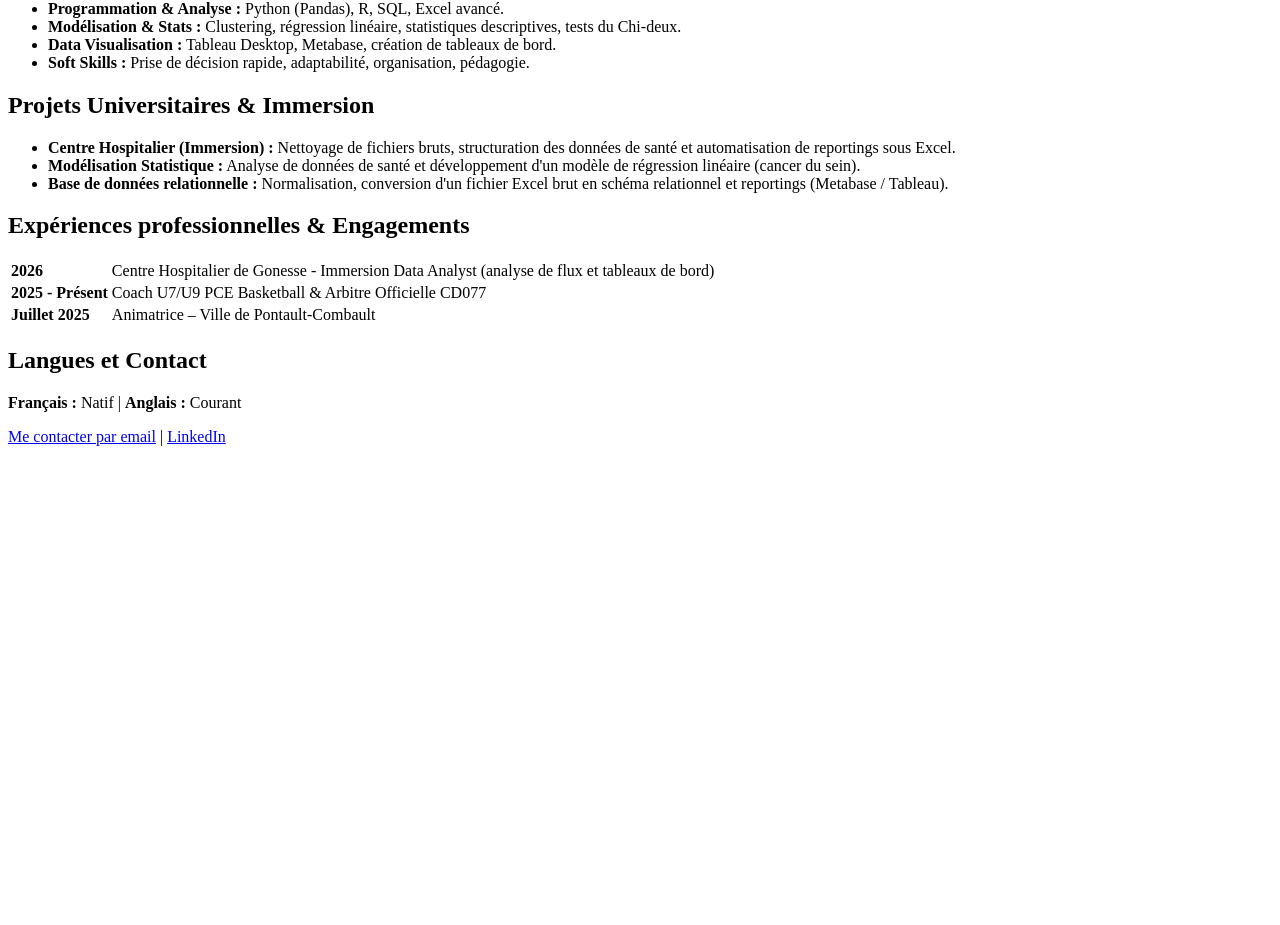
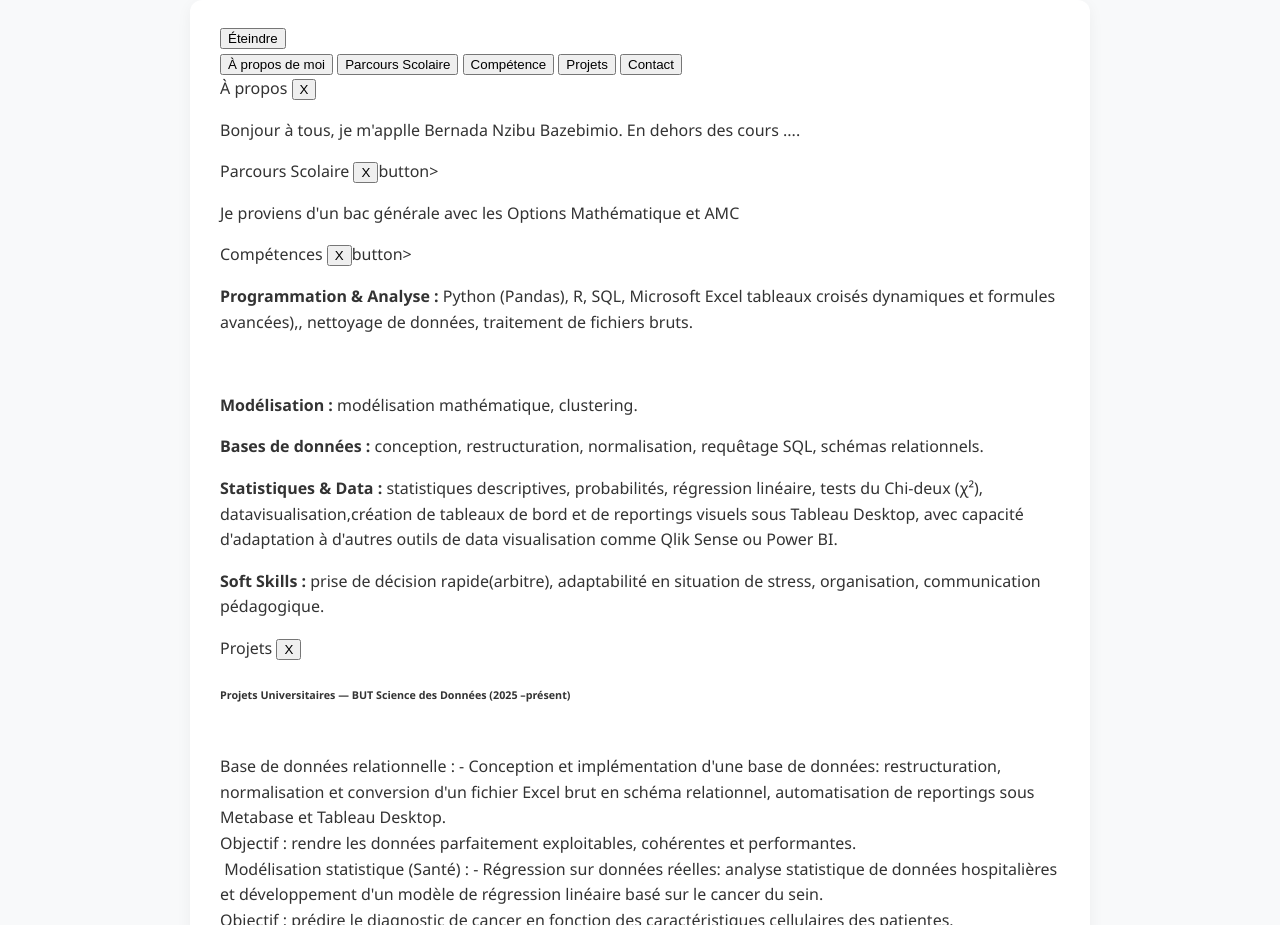
Before and after one commit to nzibubernada305-dotcom/Mon-site-web-, a plain HTML site: page index.html in a window 1280 px wide. Shown: the part 217-1142 px from the top of the page. Before the commit the page ends 800 px from the top, so only its background shows below. Drawn offline with Linux system fonts and the light colour scheme.

Commit message:
Revise index.html with new layout and content
Updated the HTML structure and added new sections for skills, projects, and contact information.

```diff
--- a/index.html
+++ b/index.html
@@ -1,71 +1,121 @@
 <!DOCTYPE html>
 <html lang="fr">
-<head>
-    <meta charset="UTF-8">
-    <title>Bernada Nzibu Bazebimio - Portfolio Data Analyst</title>
-    <link rel="stylesheet" href="style.css">
-</head>
-<body>
+    <head>
+        <meta charset="UTF-8">
+         <meta name="viewport" content="width=device-width, initial-scale=1">
+        <title></title>
+        <link rel="stylesheet" href="mon_site_web.css">
+        <script src="script.js" defer></script>
+    </head>
+    <header> Bienvenue sur mon site🤩</header>
+    <h1> Bernada's Site </h1>
+    <section id="desktop" class="hidden">
+        <button id="shutdown">Éteindre</button>
+        <div class="icons">
+            <button id="icon" data-target="about">À propos de moi</button>
+            <button id="icon" data-target="education">Parcours Scolaire</button>
+            <button id="icon" data-target="skills">Compétence</button>
+            <button id="icon" data-target="projects">Projets</button>
+            <button id="icon" data-target="contacts">Contact</button>
 
-    <header>
-        <!--<img class="photo_profil" src="bernada.jpg" alt="Photo de Bernada Nzibu Bazebimio">-->
-        <h1>Bernada Nzibu Bazebimio</h1>
-        <p class="tagline">Étudiante en BUT2 Science des Données | Recherche d'alternance (Octobre 2026)</p>
-        <p>
-            Bonjour et bienvenue sur mon site ! Actuellement en deuxième année de BUT Science des Données à l'IUT de Villetaneuse (USPN),
-            je me passionne pour l'analyse de données, l'optimisation des effectifs et les enjeux RH par la donnée.
-            Je parle couramment le français et l'anglais, ce qui me permet de collaborer efficacement dans des environnements variés.
-        </p>
-    </header>
+            <!-- profil,projets univ-->
+         <div id="about" class="win hidden">
+             <div class="win-head">
+                 <span>À propos</span>
+                 <button class="close">X</button>
+             </div>
+             <div class="win-body">
+                 <p> Bonjour à tous, je m'applle Bernada Nzibu Bazebimio. En dehors des cours ....</p>
+             </div>
+         </div>
 
 
-    <section>
-        <h2>Mes Compétences</h2>
-        <ul>
-            <li><strong>Programmation & Analyse :</strong> Python (Pandas), R, SQL, Excel avancé.</li>
-            <li><strong>Modélisation & Stats :</strong> Clustering, régression linéaire, statistiques descriptives, tests du Chi-deux.</li>
-            <li><strong>Data Visualisation :</strong> Tableau Desktop, Metabase, création de tableaux de bord.</li>
-            <li><strong>Soft Skills :</strong> Prise de décision rapide, adaptabilité, organisation, pédagogie.</li>
-        </ul>
-    </section>
+        <div id="about" class="hidden">
+            <div class= "win-head">
+               <span>Parcours Scolaire</span>
+                <button class="icon">X</button>button>
+            </div>
+            <div class="win-body">
+                <p> Je proviens d'un bac générale avec les Options Mathématique et AMC</p>
+            </div>
+         </div>
 
 
-    <section>
-        <h2>Projets Universitaires & Immersion</h2>
-        <ul>
-            <li><strong>Centre Hospitalier (Immersion) :</strong> Nettoyage de fichiers bruts, structuration des données de santé et automatisation de reportings sous Excel.</li>
-            <li><strong>Modélisation Statistique :</strong> Analyse de données de santé et développement d'un modèle de régression linéaire (cancer du sein).</li>
-            <li><strong>Base de données relationnelle :</strong> Normalisation, conversion d'un fichier Excel brut en schéma relationnel et reportings (Metabase / Tableau).</li>
-        </ul>
-    </section>
+            <div id="about" class="hidden">
+            <div class= "win-head">
+               <span>Compétences</span>
+                <button class="icon">X</button>button>
+            </div>
+            <div class="win-body">
+                <p>
+                    <strong>Programmation & Analyse : </strong> Python (Pandas), R, SQL, Microsoft Excel tableaux croisés dynamiques et
+                    formules avancées),, nettoyage de données, traitement de fichiers bruts.</p><br>
+
+                 <p>
+                     <strong>Modélisation :</strong>  modélisation mathématique, clustering.  </p>
+                 <p>
+                     <strong>Bases de données : </strong> conception, restructuration, normalisation, requêtage SQL, schémas relationnels.</p>
+                <p>
+                    <strong>Statistiques & Data : </strong> statistiques descriptives, probabilités, régression linéaire, tests du Chi-deux (χ²),
+                    datavisualisation,création de tableaux de bord et de reportings visuels sous Tableau Desktop, avec capacité
+                    d'adaptation à d'autres outils de data visualisation comme Qlik Sense ou Power BI.</p>
+
+                <p>
+                     <strong>Soft Skills : </strong> prise de décision rapide(arbitre), adaptabilité en situation de stress, organisation, communication
+                    pédagogique.</p>
+            </div>
+         </div>
+
+      <div id=" about" classs=hidden >
+          <div class= "win-head">
+              <span>Projets</span>
+              <button class="icon">X</button>
+          </div>
+          <div class="win-body">
+              <p>
+                  <h6>Projets Universitaires — BUT Science des Données (2025 –présent)</h6><br>
+
+                  Base de données relationnelle : - Conception et implémentation d'une base de données: restructuration,
+                  normalisation et conversion d'un fichier Excel brut en schéma relationnel, automatisation de reportings sous
+                  Metabase et Tableau Desktop.<br>
+                  Objectif : rendre les données parfaitement exploitables, cohérentes et performantes.<br>
+                  <img class="img" src="" alt ="">
+                  Modélisation statistique (Santé) : - Régression sur données réelles: analyse statistique de données
+                  hospitalières et développement d'un modèle de régression linéaire basé sur le cancer du sein.<br>
+                  Objectif : prédire le diagnostic de cancer en fonction des caractéristiques cellulaires des patientes.<br>
+
+                  Datavisualisation & Analyse socio-économique : - Analyse de données, reporting et data visualisation:
+                  traitement d'une base de données massive, analyse statistique (tests du χ²) et étude de l'impact du manque de
+                  diplôme sur le chômage des jeunes.<br>
+                  Objectif : valider une problématique socio-économique grâce à l'amélioration de la qualité des données,
+                  restituer les résultats dans une vidéo professionnelle et un powerpoint.<br>
+
+                  Immersion Analytique & Données de Santé (Centre Hospitalier) : Conception, traitement et analyse d'une
+                  base de données de patientes (service pédiatrique/maternité) : nettoyage de fichiers bruts, structuration des
+                  informations dans le respect du secret professionnel et automatisation de reportings sous Excel. Proposition et
+                  mise en œuvre d'une automatisation des reportings sous Excel pour améliorer le suivi d'activité au Centre
+                  Hospitalier.<br>
+
+                  Objectif : Analyser les flux de consultations, concevoir des tableaux de bord de suivi d'activité dynamiques et
+                  mettre en évidence des insights clés pour l'aide à la décision.<br>
+              </p>
+          </div>
+      </div>
 
 
-    <section>
-        <h2>Expériences professionnelles & Engagements</h2>
-        <table>
-            <tr>
-                <td><strong>2026</strong></td>
-                <td>Centre Hospitalier de Gonesse - Immersion Data Analyst (analyse de flux et tableaux de bord)</td>
-            </tr>
-            <tr>
-                <td><strong>2025 - Présent</strong></td>
-                <td>Coach U7/U9 PCE Basketball & Arbitre Officielle CD077</td>
-            </tr>
-            <tr>
-                <td><strong>Juillet 2025</strong></td>
-                <td>Animatrice – Ville de Pontault-Combault</td>
-            </tr>
-        </table>
-    </section>
+      <div id="abot" class="hidden>
+          <div  class="win-head">
+              <span> Contacts </span>
+              <button class="icon">X</button>
+          </div>
+          <div class="win-body">
+              <span>+33 6 51 87 25 94</span><br>
+              <span>nzibubernada305@gmail.com</span><br>
+              <span>linkedin.com/in/bernada-nzibu-bazebimio </span><br>
+              <span>canva.link/67wgccgamzz36rh</span><br>
+
+          </div>
+    </div>
 
 
-    <section>
-        <h2>Langues et Contact</h2>
-        <p><strong>Français :</strong> Natif | <strong>Anglais :</strong> Courant</p>
-        <p>
-            <a href="mailto:nzibubernada305@gmail.com">Me contacter par email</a> |
-            <a href="https://linkedin.com/in/bernada-nzibu-bazebimio" target="_blank">LinkedIn</a>
-        </p>
-    </section>
-</body>
 </html>
```
